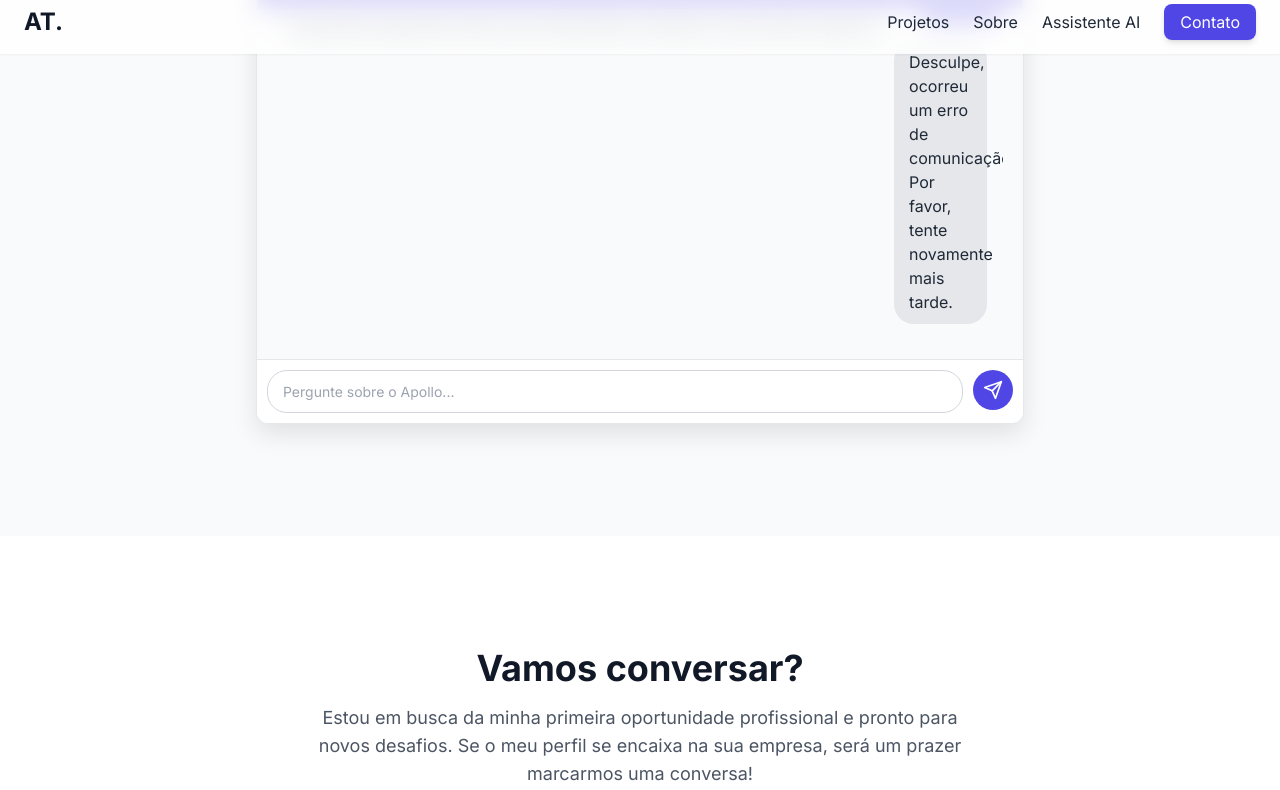
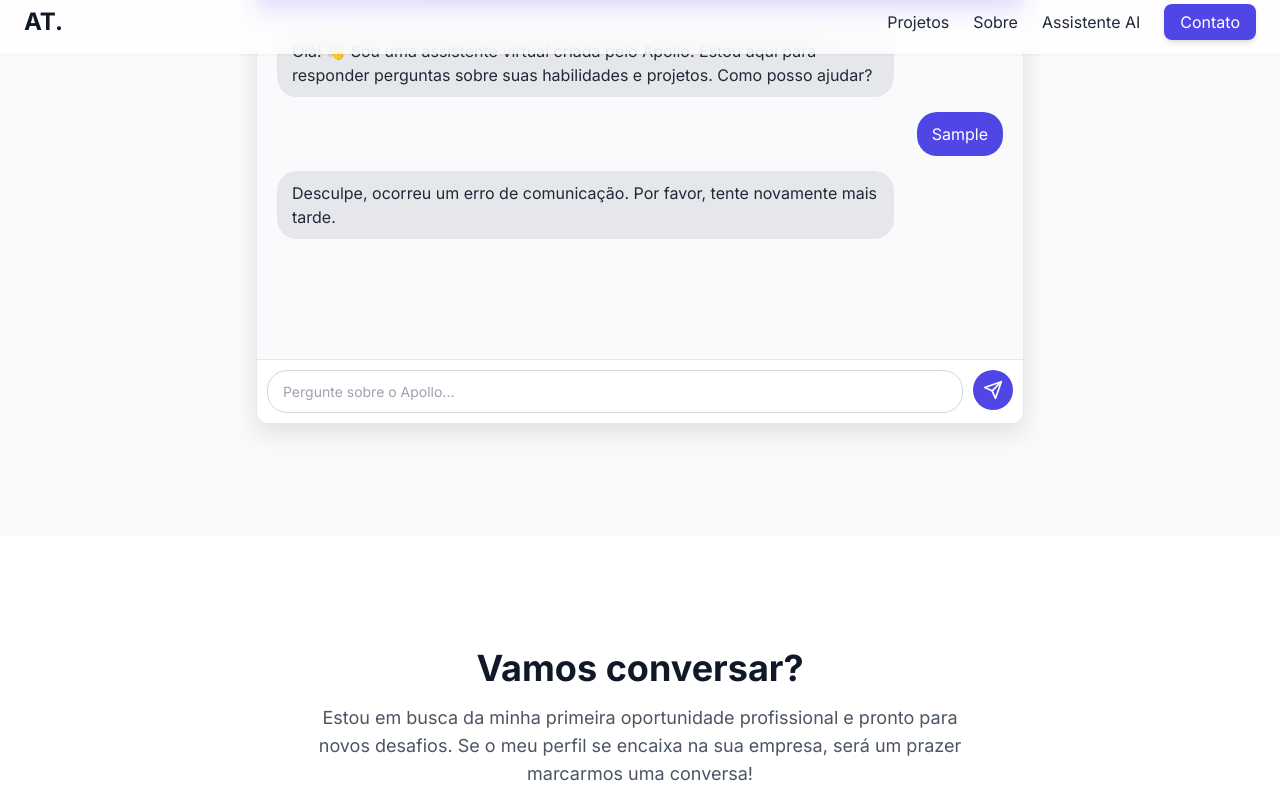
Before and after one commit to apollotorres/Portfolio, a plain HTML site: page index.html in a window 1280 px wide. Both pictures are taken after typing "Sample" into the empty fields and a click on the button "Enviar mensagem". Shown: the part 2340-3130 px from the top of the page. Drawn offline with nearby package versions, Linux system fonts and the light colour scheme; no server answers.

Commit message:
Update index.html

```diff
--- a/index.html
+++ b/index.html
@@ -56,7 +56,10 @@
             border-radius: 20px;
             max-width: 85%;
             line-height: 1.5;
-            clear: both;
+            /* CORREÇÃO APLICADA AQUI */
+            overflow-wrap: break-word;
+            word-wrap: break-word;
+            word-break: break-word;
         }
 
         .bot-message {
@@ -64,6 +67,7 @@
             color: #1f2937; /* gray-800 */
             float: left;
             text-align: left;
+            clear: both;
         }
 
         .user-message {
@@ -71,6 +75,7 @@
             color: white;
             float: right;
             text-align: left;
+            clear: both;
         }
 
         #chat-form {
@@ -109,7 +114,6 @@
             background-color: #4338ca;
         }
 
-        /* NOVO ESTILO PARA O BOTÃO DE DOWNLOAD */
         .download-button {
             display: inline-flex;
             align-items: center;
@@ -242,7 +246,6 @@
         const chatForm = document.getElementById('chat-form');
         const chatInput = document.getElementById('chat-input');
 
-        // MUDANÇA AQUI: Adicionada instrução sobre o comando de download
         const systemPrompt = `
 Você é uma assistente virtual baseada em Inteligência Artificial, criada por Apollo Henrique Torres De Paula como parte de seu portfólio. Sua missão é representar Apollo com eficiência e simpatia, respondendo dúvidas sobre ele, seus projetos, experiências, formação e formas de contato.
 
@@ -412,11 +415,8 @@ Finalize sempre com gentileza e esteja à disposição para esclarecer dúvidas.
             }
         });
 
-        // MUDANÇA AQUI: Função 'addMessage' foi atualizada para criar o botão de download
         function addMessage(text, sender, isTyping = false) {
-            const messageWrapper = document.createElement('div');
-            messageWrapper.style.overflow = 'auto';
-
+            // MUDANÇA AQUI: Removi o 'messageWrapper' que era desnecessário
             const messageElement = document.createElement('div');
             messageElement.classList.add('message', `${sender}-message`);
 
@@ -424,7 +424,6 @@ Finalize sempre com gentileza e esteja à disposição para esclarecer dúvidas.
                 messageElement.id = 'typing-indicator';
                 messageElement.innerHTML = `<p class="text-xs">${text}</p>`;
             } else if (sender === 'bot' && text.includes('[ACTION:DOWNLOAD_CV]')) {
-                // Se a mensagem do bot contém o comando de download
                 const introText = text.split('[ACTION:DOWNLOAD_CV]')[0].trim();
 
                 if (introText) {
@@ -433,7 +432,6 @@ Finalize sempre com gentileza e esteja à disposição para esclarecer dúvidas.
                     messageElement.appendChild(p);
                 }
 
-                // Cria o botão de download
                 const downloadButton = document.createElement('a');
                 downloadButton.href = './Curriculo_Apollo_Torres.pdf';
                 downloadButton.setAttribute('download', 'Curriculo_Apollo_Torres.pdf');
@@ -445,21 +443,19 @@ Finalize sempre com gentileza e esteja à disposição para esclarecer dúvidas.
                 `;
                 messageElement.appendChild(downloadButton);
             } else {
-                // Para todas as outras mensagens normais
                 const p = document.createElement('p');
                 p.textContent = text;
                 messageElement.appendChild(p);
             }
 
-            messageWrapper.appendChild(messageElement);
-            chatMessages.appendChild(messageWrapper);
+            chatMessages.appendChild(messageElement);
             chatMessages.scrollTop = chatMessages.scrollHeight;
         }
 
         function removeTypingIndicator() {
             const typingIndicator = document.getElementById('typing-indicator');
             if (typingIndicator) {
-                typingIndicator.parentElement.remove();
+                typingIndicator.remove();
             }
         }
     </script>
```
